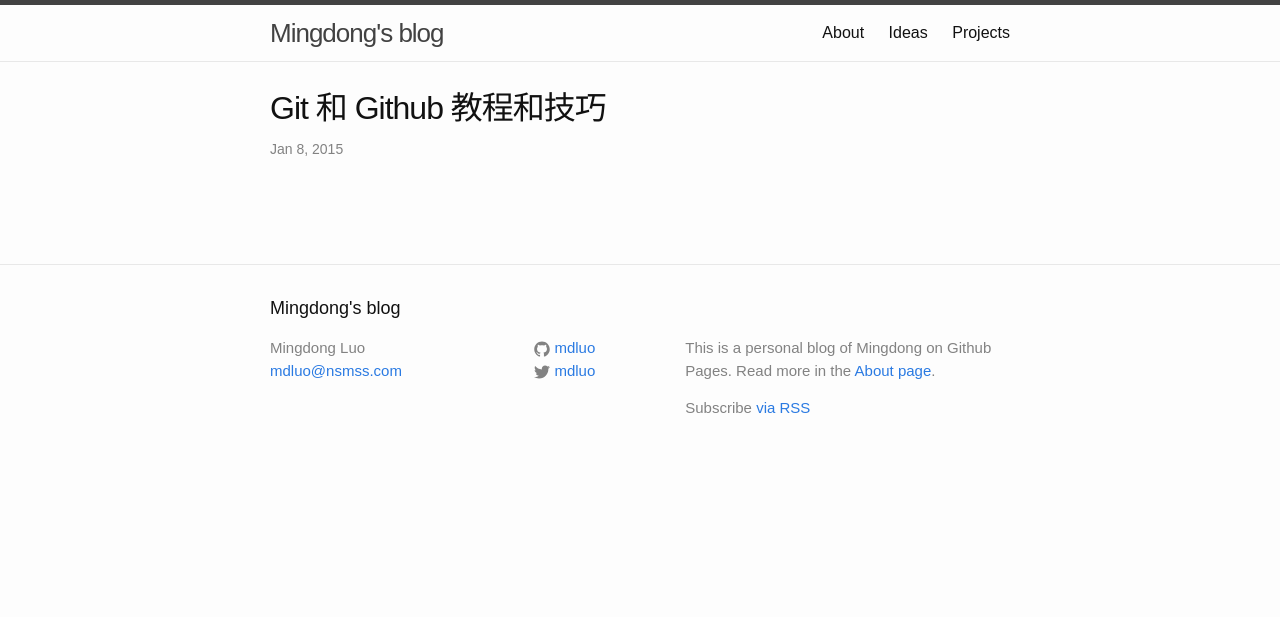
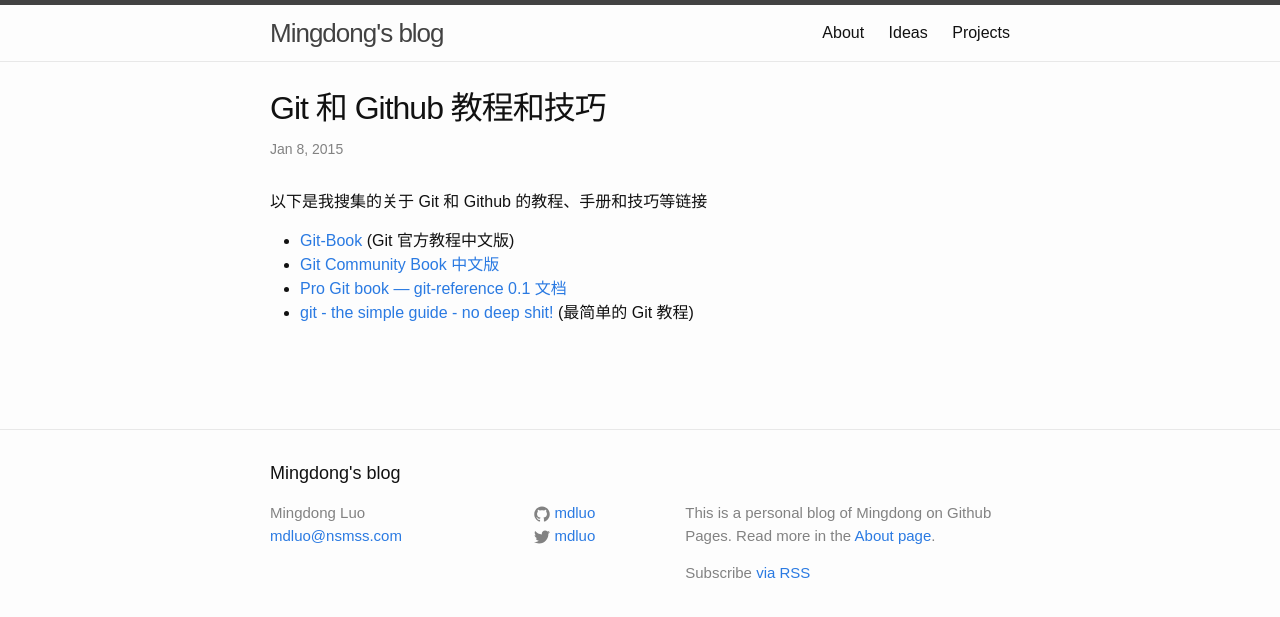
Before and after one commit to itfen/md, a Jekyll site: the page built from _posts/2015-01-08-tutorials-and-tips-about-git-and-github.md, in a window 1280 px wide. Shown: the top 617 px of the page. Built offline with Jekyll 4.4.1, drawn with Linux system fonts in a browser that asks for light colours; comment, search, counter and statistics services are not loaded.

Commit message:
Update post

```diff
--- a/_posts/2015-01-08-tutorials-and-tips-about-git-and-github.md
+++ b/_posts/2015-01-08-tutorials-and-tips-about-git-and-github.md
@@ -5,3 +5,10 @@
 comments: true
 share: true
 ---
+
+以下是我搜集的关于 Git 和 Github 的教程、手册和技巧等链接
+
+* [Git-Book](http://git-scm.com/book/zh/v1) (Git 官方教程中文版)
+* [Git Community Book 中文版](http://gitbook.liuhui998.com/index.html)
+* [Pro Git book — git-reference 0.1 文档](https://git-reference.readthedocs.org/en/latest/)
+* [git - the simple guide - no deep shit!](http://rogerdudler.github.io/git-guide/) (最简单的 Git 教程)
```
